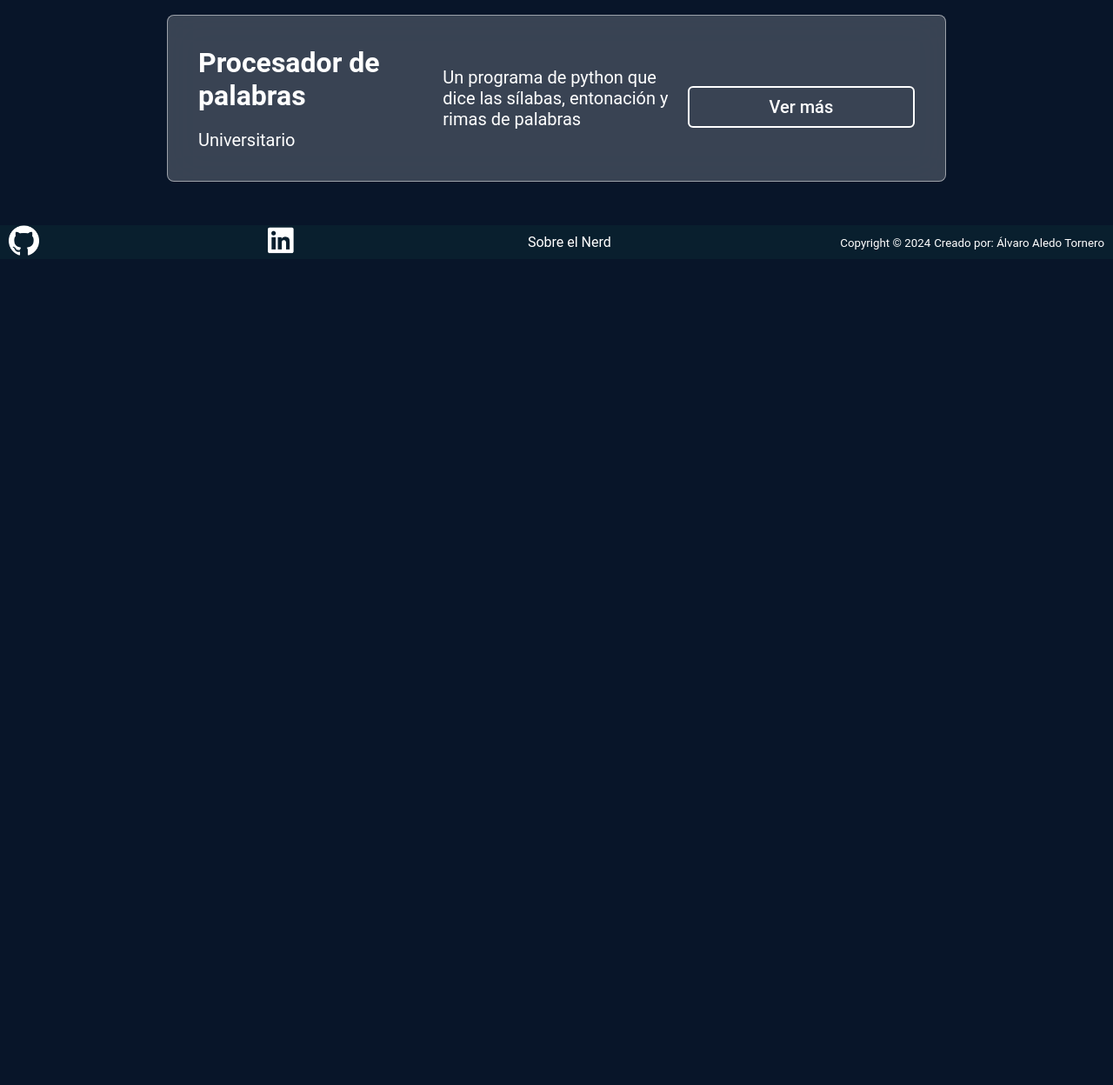
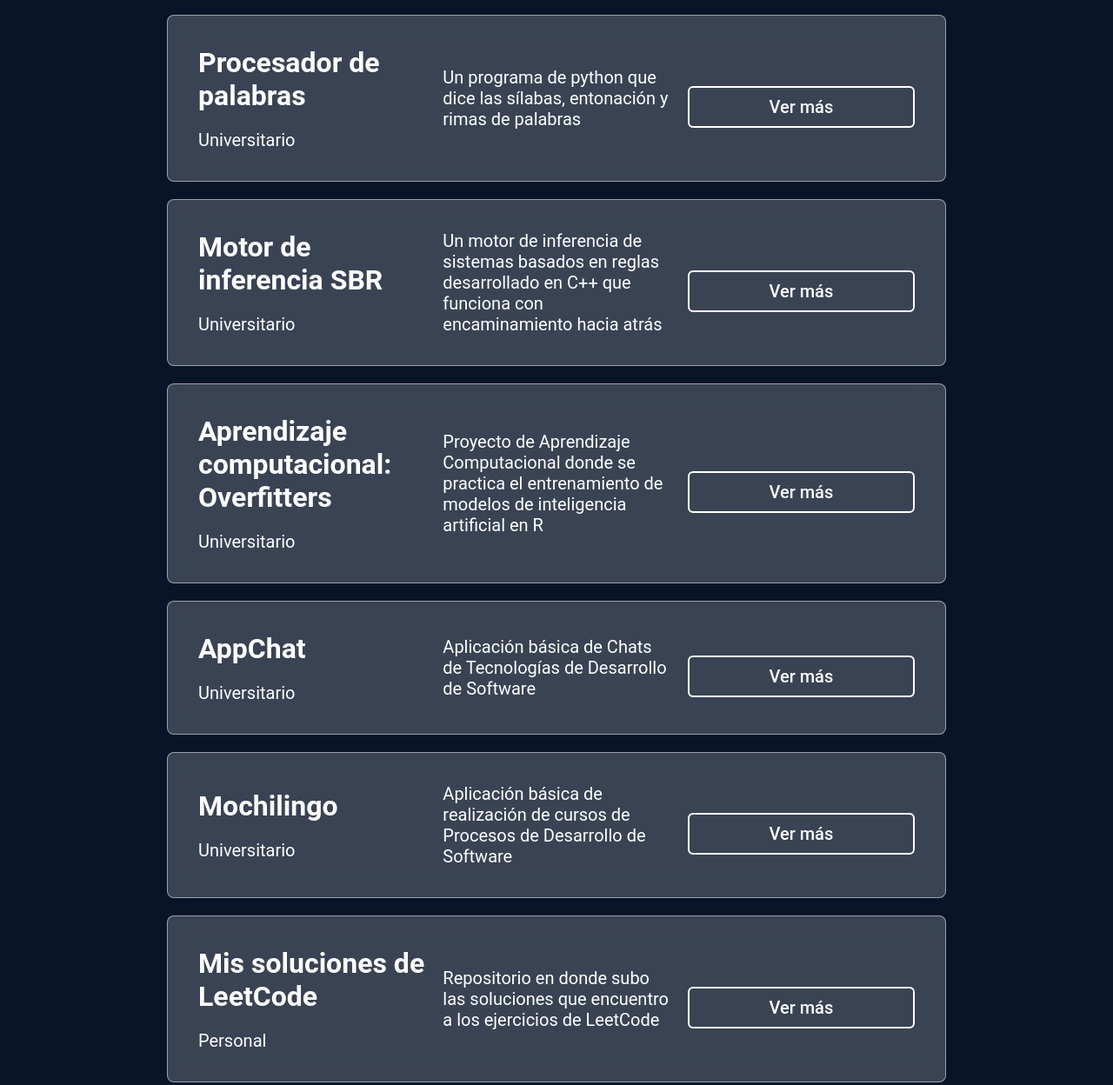
Before and after one commit to Saturno10/MyWebsite, a plain HTML site: page projects.html in a window 1280 px wide. Shown: the part 614-1862 px from the top of the page at 87% size. Before the commit the page ends 912 px from the top, so only its background shows below. Drawn offline with Linux system fonts and the light colour scheme.

Commit message:
Update projects list

```diff
--- a/projects.html
+++ b/projects.html
@@ -56,7 +56,7 @@
                         <p class="proyecto-tipo">Universitario</p>
                     </div>
                     <p class="proyecto-description">Proyecto de prácticas que usa TCP y UDP para comunicar servidores y usuarios</p>
-                    <button class="button-proyecto-slide" onclick="window.location.href='projects/nanofiles.html'">Ver más</button>
+                    <button class="button-proyecto-slide" onclick="window.location.href='projects/nanoFiles.html'">Ver más</button>
 
                 </div>
                 <div class= "grid-project universitario">
@@ -67,6 +67,56 @@
                     </div>
                     <p class="proyecto-description">Un programa de python que dice las sílabas, entonación y rimas de palabras</p>
                     <button class="button-proyecto-slide" onclick="window.location.href='projects/procesadorPalabras.html'">Ver más</button>
+
+                </div>
+                <div class= "grid-project universitario">
+                    <!--<img src="media/proyecto3.jpg" alt="Proyecto 3" class="proyecto-image">-->
+                    <div class="proyecto-cabecera">
+                        <h4 class="proyecto-name">Motor de inferencia SBR</h4>
+                        <p class="proyecto-tipo">Universitario</p>
+                    </div>
+                    <p class="proyecto-description">Un motor de inferencia de sistemas basados en reglas desarrollado en C++ que funciona con encaminamiento hacia atrás</p>
+                    <button class="button-proyecto-slide" onclick="window.location.href='projects/motorSBR.html'">Ver más</button>
+
+                </div>
+                <div class= "grid-project universitario">
+                    <!--<img src="media/proyecto3.jpg" alt="Proyecto 3" class="proyecto-image">-->
+                    <div class="proyecto-cabecera">
+                        <h4 class="proyecto-name">Aprendizaje computacional: Overfitters</h4>
+                        <p class="proyecto-tipo">Universitario</p>
+                    </div>
+                    <p class="proyecto-description">Proyecto de Aprendizaje Computacional donde se practica el entrenamiento de modelos de inteligencia artificial en R</p>
+                    <button class="button-proyecto-slide" onclick="window.location.href='projects/overfitters.html'">Ver más</button>
+
+                </div>
+                <div class= "grid-project universitario">
+                    <!--<img src="media/proyecto3.jpg" alt="Proyecto 3" class="proyecto-image">-->
+                    <div class="proyecto-cabecera">
+                        <h4 class="proyecto-name">AppChat</h4>
+                        <p class="proyecto-tipo">Universitario</p>
+                    </div>
+                    <p class="proyecto-description">Aplicación básica de Chats de Tecnologías de Desarrollo de Software</p>
+                    <button class="button-proyecto-slide" onclick="window.location.href='projects/appChat.html'">Ver más</button>
+
+                </div>
+                <div class= "grid-project universitario">
+                    <!--<img src="media/proyecto3.jpg" alt="Proyecto 3" class="proyecto-image">-->
+                    <div class="proyecto-cabecera">
+                        <h4 class="proyecto-name">Mochilingo</h4>
+                        <p class="proyecto-tipo">Universitario</p>
+                    </div>
+                    <p class="proyecto-description">Aplicación básica de realización de cursos de Procesos de Desarrollo de Software</p>
+                    <button class="button-proyecto-slide" onclick="window.location.href='projects/mochilingo.html'">Ver más</button>
+
+                </div>
+                <div class= "grid-project personal">
+                    <!--<img src="media/proyecto3.jpg" alt="Proyecto 3" class="proyecto-image">-->
+                    <div class="proyecto-cabecera">
+                        <h4 class="proyecto-name">Mis soluciones de LeetCode</h4>
+                        <p class="proyecto-tipo">Personal</p>
+                    </div>
+                    <p class="proyecto-description">Repositorio en donde subo las soluciones que encuentro a los ejercicios de LeetCode</p>
+                    <button class="button-proyecto-slide" onclick="window.location.href='projects/leetcode.html'">Ver más</button>
 
                 </div>
 
```
Also changed, not shown: projects/procesadorPalabras.html (+71 -0 lines), projects/appChat.html (added), projects/leetcode.html (added), projects/mochilingo.html (added), projects/motorSBR.html (added), projects/nanoFiles.html (renamed from projects/nanofiles.html), projects/overfitters.html (added), 1 other file.
